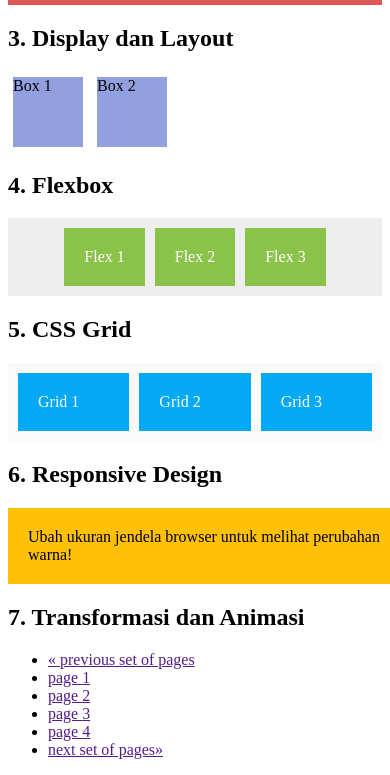
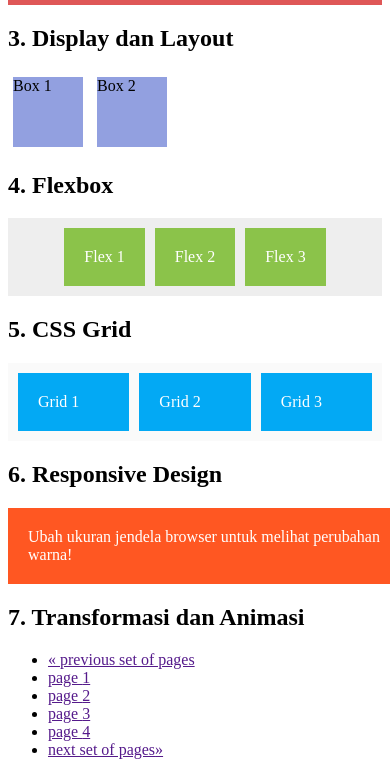
Before and after one commit to HylmiRidzaldy/1124160204-html-css, a plain HTML site: page basic-css/index.html in a window 390 px wide. Shown: the part 509-1284 px from the top of the page. Drawn offline with Linux system fonts and the light colour scheme.

Commit message:
menambahkan responsive design 2

```diff
--- a/basic-css/index.html
+++ b/basic-css/index.html
@@ -72,6 +72,22 @@
       background-color: #ffc107;
       padding: 20px;
       color: black;
+    }
+      /* ### RESPONSIVE DESIGN ### */
+      .responsive-box {
+      width: 100%;
+      max-width: 600px; /* Maksimum lebar */
+      margin: auto;
+      background-color: #ffc107;
+      padding: 20px;
+      color: black;
+    }
+
+    @media (max-width: 600px) {
+      .responsive-box {
+        background-color: #ff5722; /* Warna berubah jika layar kecil */
+        color: white;
+      }
     }
 
   </style>
```
